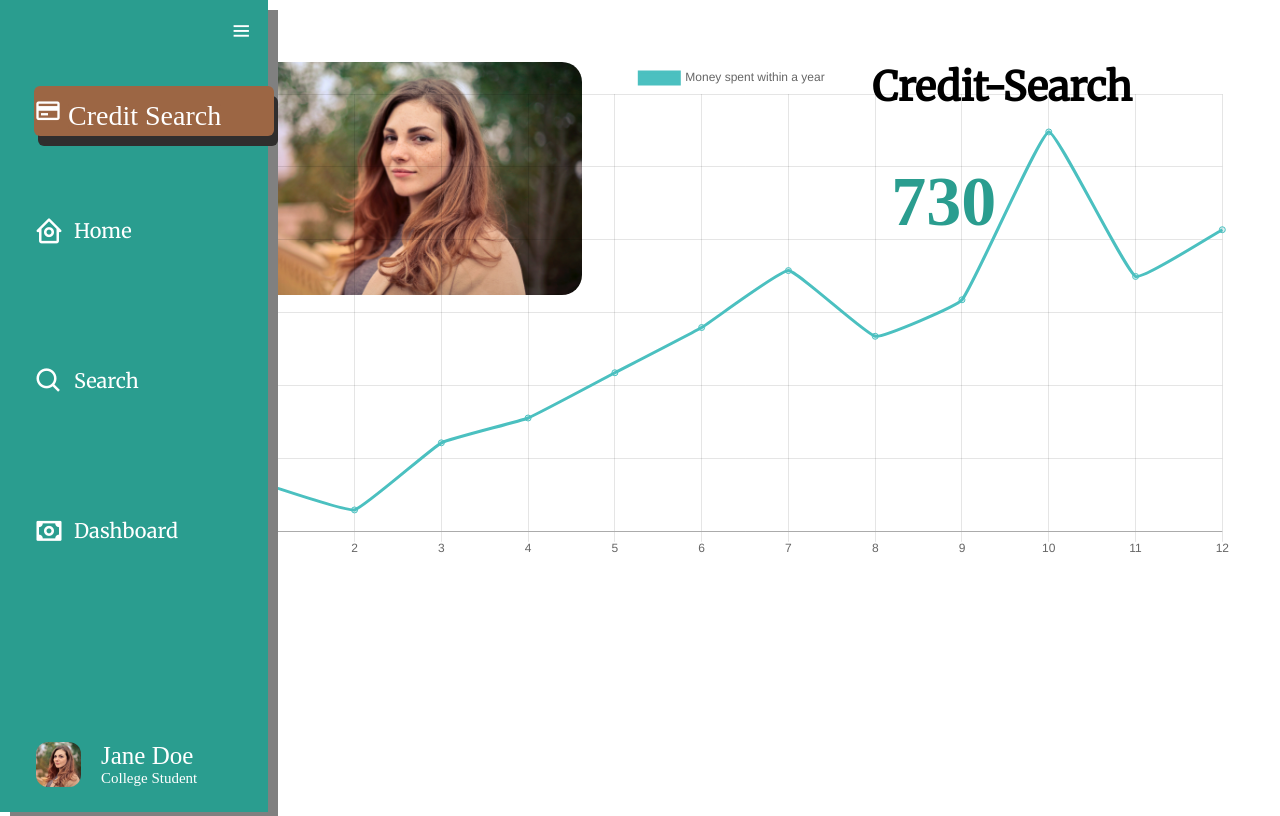
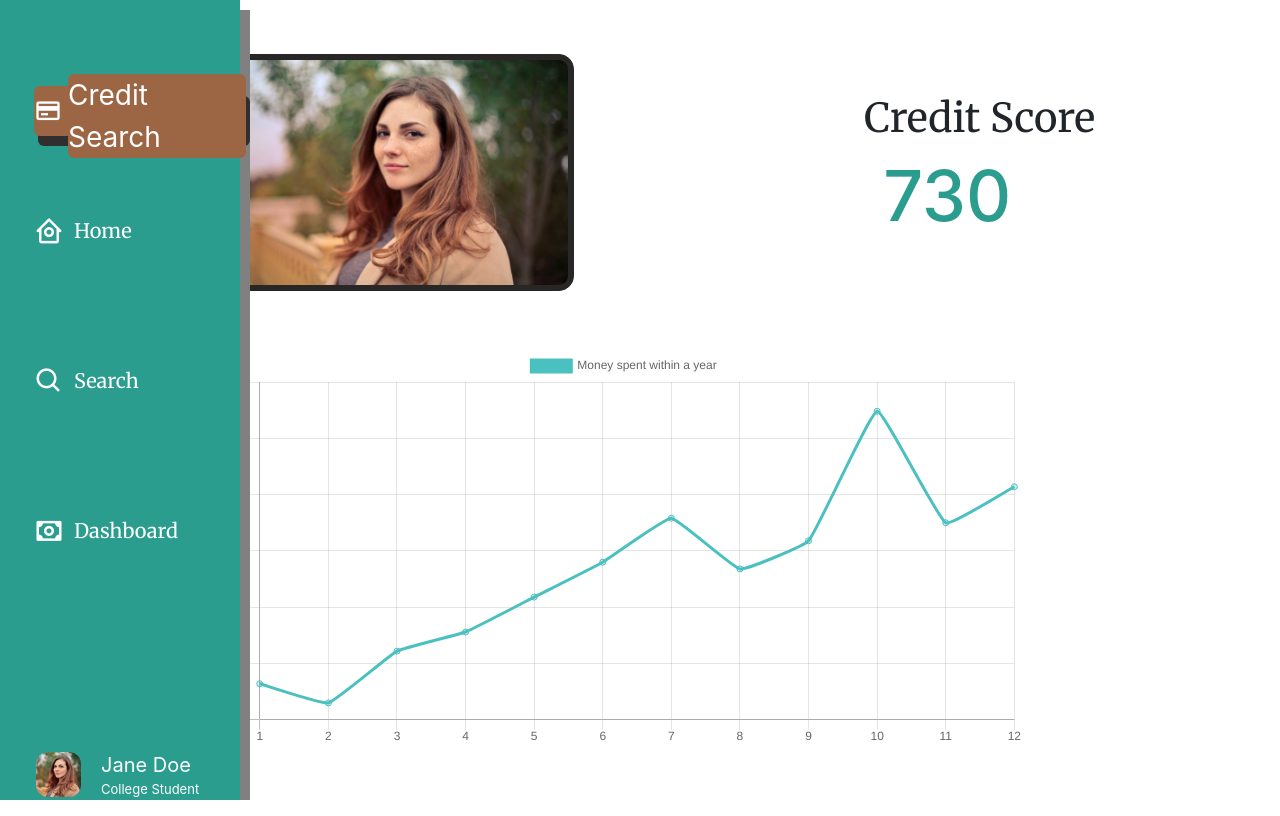
Before and after one commit to EricNguyen-B/credit-search, a Flask app: page / in a window 1280 px wide. Run offline with Flask 2, Linux system fonts and the light colour scheme; some libraries are stand-ins or nearby versions.

Commit message:
update home page

```diff
--- a/static/home.css
+++ b/static/home.css
@@ -6,7 +6,7 @@
     position:absolute;
     font-size: 40px;
     font-family: 'Merriweather', serif;
-    top:13%;
+    top:18%;
     left:55%;
     margin-top:-50px; /* this is half the height of your div*/
     margin-left: 160px; /*this is half of width of your div*/
@@ -16,16 +16,24 @@
     position:absolute;
     font-size: 70px;
     color: #2a9d8f;
+    align-items: center;
     top:13%;
     left:69%;
     margin-top:50px; /* this is half the height of your div*/
 }
 
+.credit {
+    right: 20%
+}
 
 #avatar_picture {
-    border-radius: 20px;
+    border: 1px solid rgb(41, 38, 38);
+    border-color: rgb(41, 38, 38);
+    border-radius: 15px;
+    padding: 5px;
+    background-color: rgb(41, 38, 38);
     width: 350px;
-    height: auto;
+    overflow: hidden;
     position:absolute;
     top:13%;
     left:55%;
@@ -39,6 +47,17 @@
     height: auto;
     position:absolute;
     top:13%;
+    left:55%;
+    margin-top:-50px; /* this is half the height of your div*/
+    margin-left:-480px; /*this is half of width of your div*/
+}
+
+#homeChart {
+    border-radius: 20px;
+    width: 350px;
+    height: auto;
+    position:absolute;
+    top:50%;
     left:55%;
     margin-top:-50px; /* this is half the height of your div*/
     margin-left:-480px; /*this is half of width of your div*/
@@ -166,15 +185,18 @@
     object-fit: cover;
     border-radius: 12px;
     margin-left: 30px;
+    bottom: 50px;
 }
 
 .profile .profile_details .name_job {
     margin-left: 20px;
-    font-size: 25px;
+    font-size: 20px;
+    bottom: 50px;
 }
 
 .profile .profile_details .job {
-    font-size: 15px;
+    font-size: 13px;
+    bottom: 50px;
 }
 
 .profile #log_out{
--- a/templates/form.html
+++ b/templates/form.html
@@ -1,19 +1,20 @@
 <div class="credit">
-    <h1 id="home_title">Credit-Search</h1>
+    <h1 id="home_title">Credit Score</h1>
     <h1 id="credit_score">730</h1>
 </div>
 <img id="avatar_picture" src="{{profile_picture}}">
 <link href="{{ url_for('static', filename='stylesheets.styles.css')}}" />
 
 <html>
+    <link rel="stylesheet" href="https://stackpath.bootstrapcdn.com/bootstrap/4.1.3/css/bootstrap.min.css" integrity="sha384-MCw98/SFnGE8fJT3GXwEOngsV7Zt27NXFoaoApmYm81iuXoPkFOJwJ8ERdknLPMO" crossorigin="anonymous">
     <script src="https://cdnjs.cloudflare.com/ajax/libs/Chart.js/2.9.4/Chart.js"></script>
     <body>
-    <canvas id="myChart" style="width:100%;max-width:1000px"></canvas>
+        <canvas id="homeChart" style="width:100%;max-width:800px"></canvas>
     <script>
     var xValues = [1,2,3,4,5,6,7,8,9,10,11,12];
     var yValues = [32,15,61,78,109,140,179,134,159,274,175,207];
 
-    new Chart("myChart", {
+    new Chart("homeChart", {
       type: "line",
       data: {
         labels: xValues,
@@ -47,7 +48,6 @@
                     <i class='bx bx-credit-card'></i>
                     <div class="logo_name">Credit Search</div>
                 </div>
-                <i class='bx bx-menu' id="btn"></i>
             </div>
 
 
```
